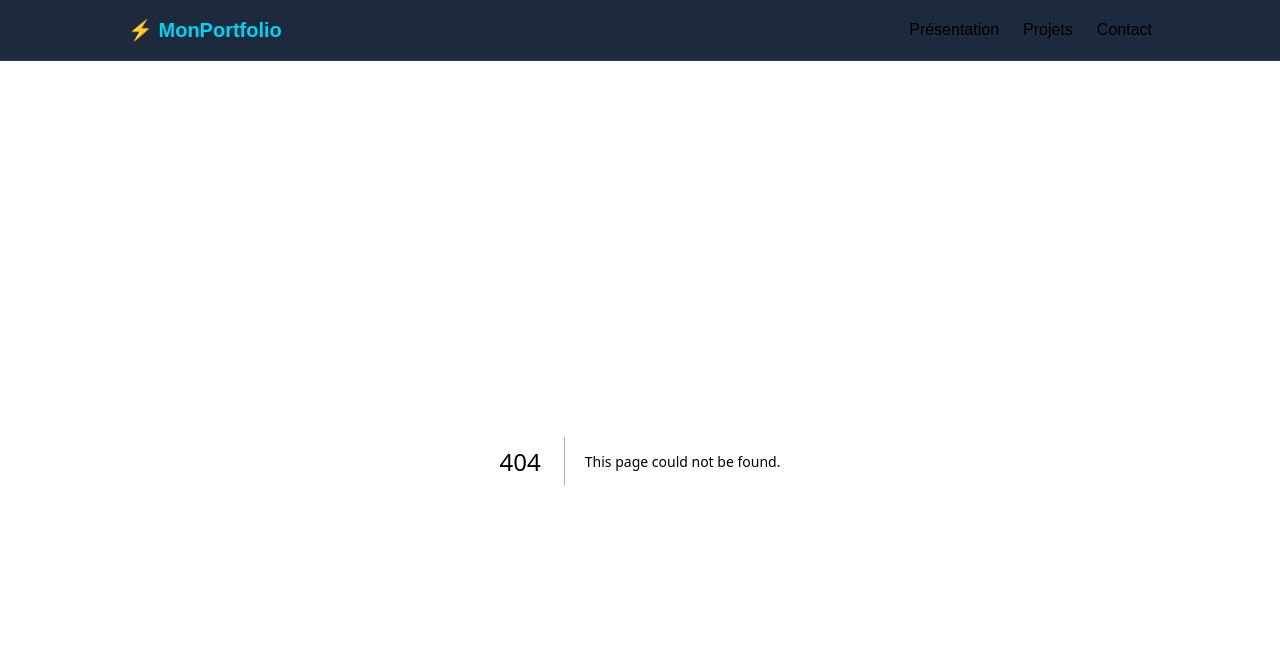
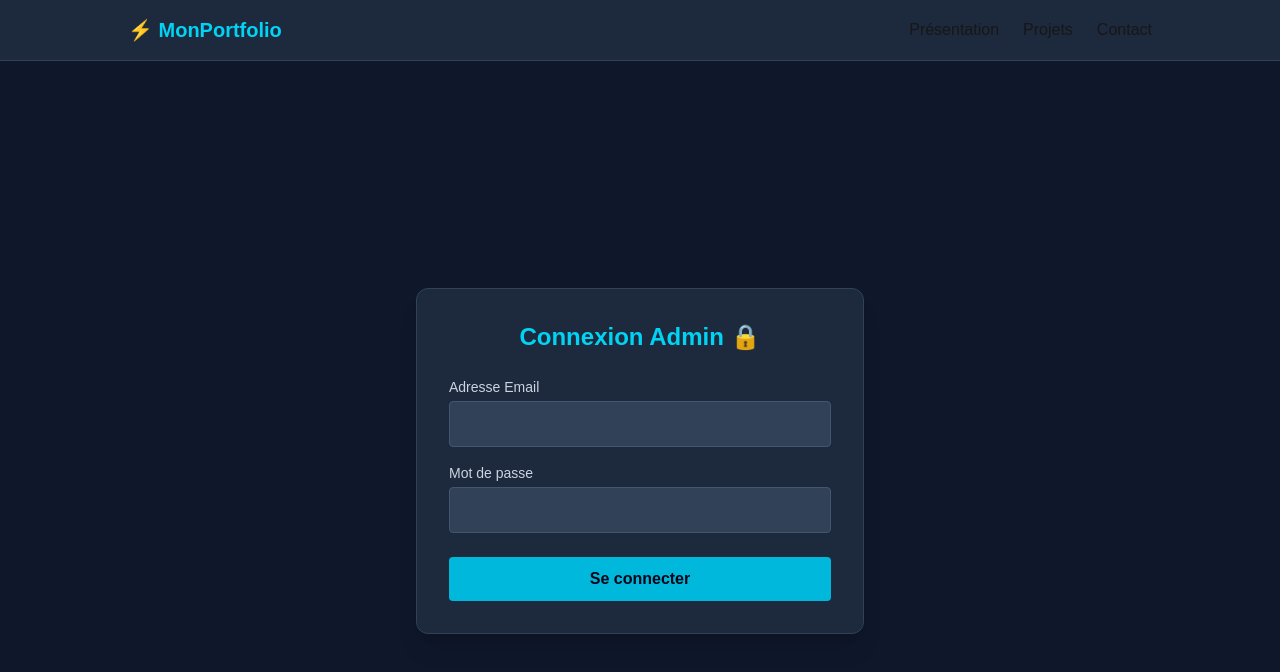
Before and after one commit to alandarryl/okana-dev-portfolio, a Next.js app: page /login in a window 1280 px wide. Before the commit this address had no page. Shown: the top 672 px of the page. Built offline with nearby package versions, Linux system fonts and the light colour scheme; no server answers.

Commit message:
add security with a login and handle connexion

```diff
--- a/app/admin/components/Sidebar.jsx
+++ b/app/admin/components/Sidebar.jsx
@@ -1,9 +1,26 @@
 "use client";
 import { useState } from "react";
+import { supabase } from "../../../lib/supabase"; // On importe supabase pour couper la session
+import { useRouter } from "next/navigation";   // On importe le routeur pour rediriger
 
 export default function Sidebar({ activeTab, setActiveTab }) {
+  const router = useRouter();
+
+  const handleLogout = async () => {
+    try {
+      // 1. On demande à Supabase de fermer la session
+      await supabase.auth.signOut();
+      // 2. On renvoie proprement l'utilisateur vers le login
+      router.push("/login");
+    } catch (error) {
+      console.error("Erreur lors de la déconnexion :", error);
+    }
+  };
+
   return (
-    <aside className="w-64 bg-gray-800 text-white p-6 space-y-6 min-h-screen">
+    <aside className="w-64 bg-gray-800 text-white p-6 flex flex-col justify-between min-h-screen">
+      {/* Partie Haute : Menu de navigation */}
+      <div className="space-y-6">
         <div className="text-xl font-bold text-cyan-400">🔒 Zone Admin</div>
         <nav className="flex flex-col space-y-2">
           <button
@@ -12,6 +29,7 @@ export default function Sidebar({ activeTab, setActiveTab }) {
           >
             📁 Gérer les projets
           </button>
+
           <button
             onClick={() => setActiveTab("messages")}
             className={`text-left p-3 rounded transition ${activeTab === "messages" ? "bg-cyan-600 text-white" : "hover:bg-gray-700 text-gray-300"}`}
@@ -19,7 +37,17 @@ export default function Sidebar({ activeTab, setActiveTab }) {
             ✉️ Voir les messages
           </button>
         </nav>
+      </div>
+
+      {/* Partie Basse : Bouton Déconnexion */}
+      <div className="border-t border-gray-700 pt-4">
+        <button
+          onClick={handleLogout}
+          className="w-full text-left p-3 rounded text-red-400 hover:bg-red-500/10 hover:text-red-300 transition font-medium flex items-center gap-2"
+        >
+          🚪 Se déconnecter
+        </button>
+      </div>
     </aside>
   );
-
 }
--- a/app/admin/page.js
+++ b/app/admin/page.js
@@ -1,26 +1,56 @@
 "use client";
-import { useState } from "react";
+// 🚨 CORRECTION : On rajoute bien useEffect ici !
+import { useState, useEffect } from "react";
 import ManageProjects from "./components/ManageProjects";
 import ViewMessages from "./components/ViewMessages";
-
+import { supabase } from "../../lib/supabase";
+import { useRouter } from "next/navigation";
 import Sidebar from "./components/Sidebar";
 
 export default function AdminDashboard() {
-  // L'onglet actif ("projects" par défaut)
   const [activeTab, setActiveTab] = useState("projects");
+  const [estAutorise, setEstAutorise] = useState(false);
+  const [chargement, setChargement] = useState(true);
+  const router = useRouter();
+
+  useEffect(() => {
+    async function verifierConnexion() {
+      try {
+        const { data: { user }, error } = await supabase.auth.getUser();
+
+        if (error || !user) {
+          router.push("/login");
+        } else {
+          setEstAutorise(true);
+        }
+      } catch (err) {
+        console.error("Erreur de vérification auth:", err);
+        router.push("/login");
+      } finally {
+        setChargement(false);
+      }
+    }
+
+    verifierConnexion();
+  }, [router]);
+
+  if (chargement) {
+    return (
+      <div className="min-h-screen flex items-center justify-center bg-gray-100 text-gray-600 font-medium">
+        Vérification de tes accès administrateur... 🔒
+      </div>
+    );
+  }
+
+  if (!estAutorise) return null;
 
   return (
     <div className="flex min-h-screen w-full bg-gray-100">
-
-      {/* 🧭 SIDEBAR DE L'ADMIN */}
-        <Sidebar activeTab={activeTab} setActiveTab={setActiveTab} />
-
-      {/* 💻 ZONE DE CONTENU DYNAMIQUE */}
+      <Sidebar activeTab={activeTab} setActiveTab={setActiveTab} />
       <main className="flex-1 p-10 text-gray-900 min-h-screen">
         {activeTab === "projects" && <ManageProjects />}
         {activeTab === "messages" && <ViewMessages />}
       </main>
-
     </div>
   );
 }
--- /dev/null
+++ b/app/login/page.js
@@ -0,0 +1,84 @@
+"use client";
+
+import { useState } from "react";
+import { supabase } from "../../lib/supabase";
+import { useRouter } from "next/navigation";
+
+export default function LoginPage() {
+  const [email, setEmail] = useState("");
+  const [password, setPassword] = useState("");
+  const [errorMsg, setErrorMsg] = useState("");
+  const [loading, setLoading] = useState(false);
+  const router = useRouter();
+
+  const handleLogin = async (e) => {
+    e.preventDefault();
+    setLoading(true);
+    setErrorMsg("");
+
+    // Message 1 : On vérifie si le bouton réagit au clic
+    console.log("1. Le bouton fonctionne, tentative lancée.");
+
+    try {
+      const { data, error } = await supabase.auth.signInWithPassword({
+        email,
+        password,
+      });
+
+      // Message 2 : On regarde ce que Supabase nous répond
+      console.log("2. Réponse de Supabase :", { data, error });
+
+      if (error) {
+        setErrorMsg("Identifiants incorrects... ❌");
+        setLoading(false);
+      } else {
+        // Message 3 : Tout est bon, on lance la redirection
+        console.log("3. Connexion OK ! Redirection vers /admin...");
+        router.push("/admin");
+      }
+    } catch (catchedError) {
+      console.error("Erreur critique :", catchedError);
+      setLoading(false);
+    }
+  };
+
+  return (
+    <div className="min-h-screen flex items-center justify-center bg-slate-900 text-white p-4">
+      <form onSubmit={handleLogin} className="bg-slate-800 p-8 rounded-xl shadow-xl w-full max-w-md border border-slate-700">
+        <h1 className="text-2xl font-bold mb-6 text-center text-cyan-400">Connexion Admin 🔒</h1>
+
+        {errorMsg && <p className="bg-red-500/20 text-red-400 p-3 rounded mb-4 text-sm font-medium">{errorMsg}</p>}
+
+        <div className="mb-4">
+          <label className="block text-sm font-medium mb-1 text-slate-300">Adresse Email</label>
+          <input
+            type="email"
+            value={email}
+            onChange={(e) => setEmail(e.target.value)}
+            required
+            className="w-full p-2.5 rounded bg-slate-700 border border-slate-600 focus:outline-none focus:border-cyan-400 text-white"
+          />
+        </div>
+
+        <div className="mb-6">
+          <label className="block text-sm font-medium mb-1 text-slate-300">Mot de passe</label>
+          <input
+            type="password"
+            value={password}
+            onChange={(e) => setPassword(e.target.value)}
+            required
+            className="w-full p-2.5 rounded bg-slate-700 border border-slate-600 focus:outline-none focus:border-cyan-400 text-white"
+          />
+        </div>
+
+        <button
+          type="submit"
+          disabled={loading}
+          className="w-full bg-cyan-500 hover:bg-cyan-600 disabled:bg-cyan-800 text-slate-950 font-bold py-2.5 rounded transition"
+        >
+          {loading ? "Connexion..." : "Se connecter"}
+        </button>
+      </form>
+    </div>
+  );
+}
```
Lines whose indentation alone changed are shown as unchanged.
